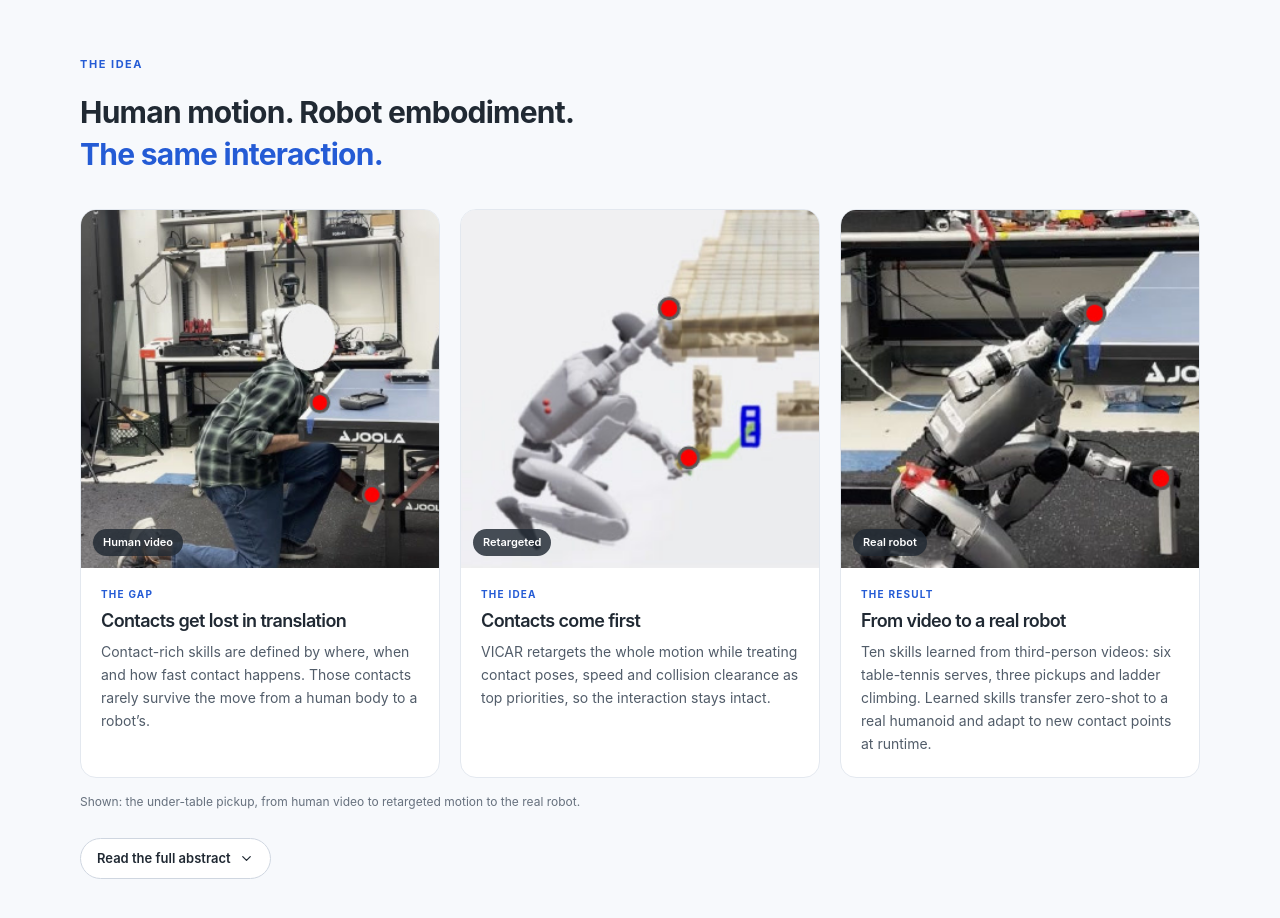
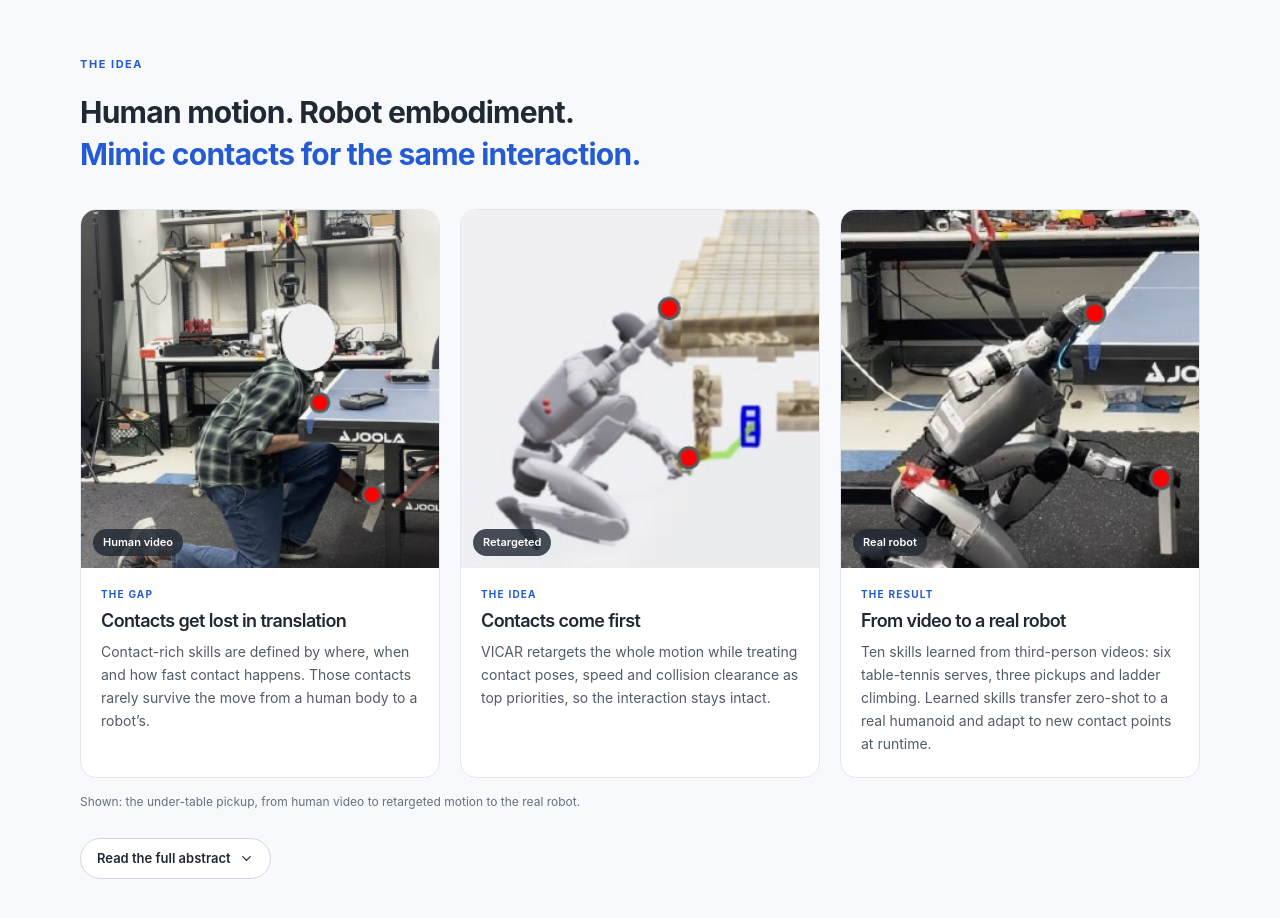
Before and after one commit to ember-center-berkeley/VICAR, a website: page index.html in a window 1280 px wide. Shown: the part 800-1718 px from the top of the page. Drawn offline with Linux system fonts and the light colour scheme; no server answers.

Commit message:
Update the idea heading to emphasize mimicking contacts

```diff
--- a/index.html
+++ b/index.html
@@ -43,7 +43,7 @@
     </section>
 
     <section class="abstract-section" id="abstract" aria-labelledby="abstract-title">
-      <div class="container"><p class="eyebrow">The idea</p><h2 id="abstract-title">Human motion. Robot embodiment.<br><span class="text-accent">The same interaction.</span></h2>
+      <div class="container"><p class="eyebrow">The idea</p><h2 id="abstract-title">Human motion. Robot embodiment.<br><span class="text-accent">Mimic contacts for the same interaction.</span></h2>
       <div class="idea-cards">
         <article class="idea-card"><figure class="idea-media"><img class="idea-human" src="assets/images/idea-human.jpg" width="366" height="306" alt="A person kneels at a table-tennis table, one hand on the table edge and one reaching underneath; red dots mark the contacts. Face blurred." loading="lazy"><figcaption>Human video</figcaption></figure><div class="idea-body"><p class="idea-label">The gap</p><h3>Contacts get lost in translation</h3><p>Contact-rich skills are defined by where, when and how fast contact happens. Those contacts rarely survive the move from a human body to a robot&#8217;s.</p></div></article>
         <article class="idea-card"><figure class="idea-media"><img class="idea-retarget" src="assets/images/idea-retarget.jpg" width="444" height="286" alt="The retargeted humanoid kneels under the reconstructed table, keeping the same two contacts." loading="lazy"><figcaption>Retargeted</figcaption></figure><div class="idea-body"><p class="idea-label">The idea</p><h3>Contacts come first</h3><p>VICAR retargets the whole motion while treating contact poses, speed and collision clearance as top priorities, so the interaction stays intact.</p></div></article>
```
